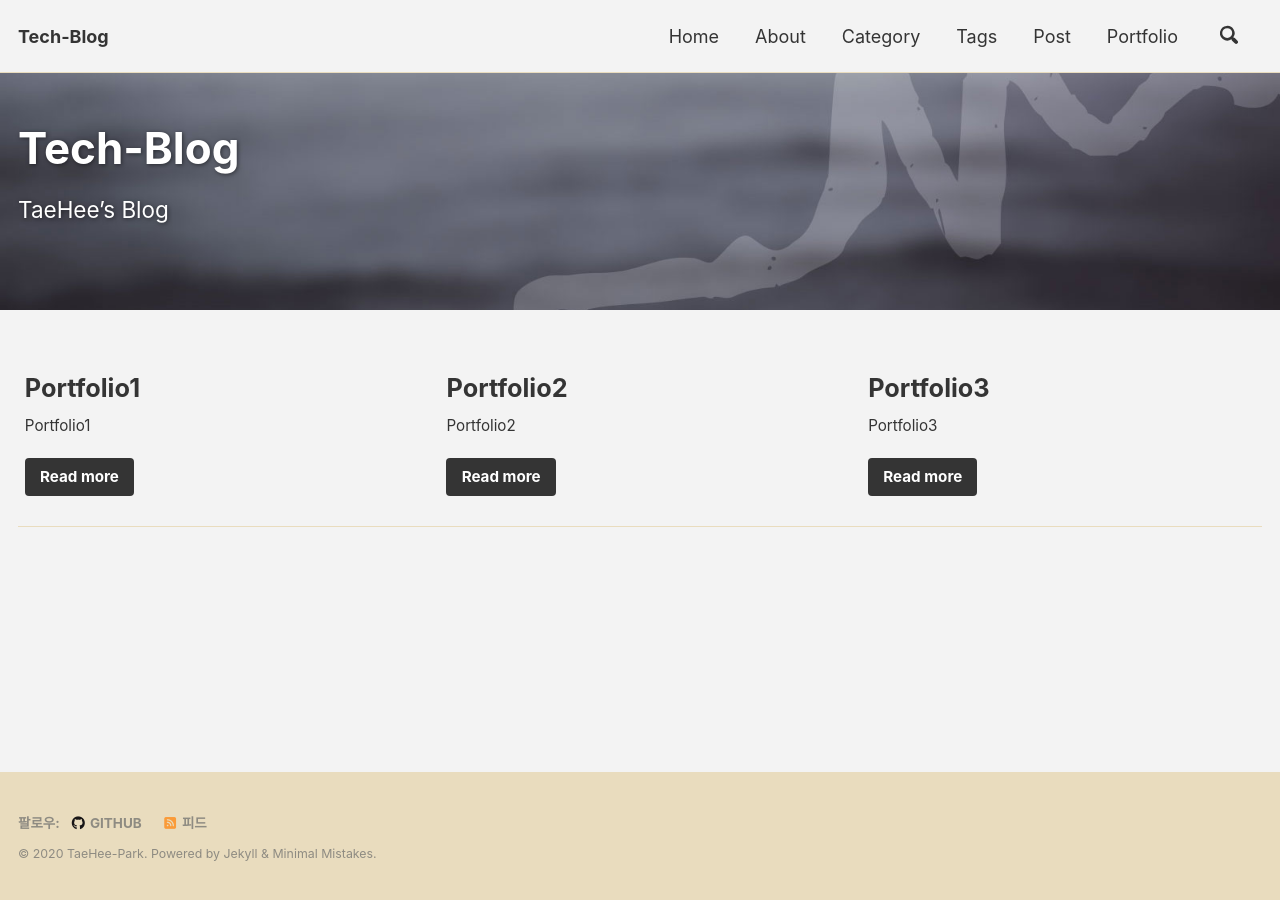
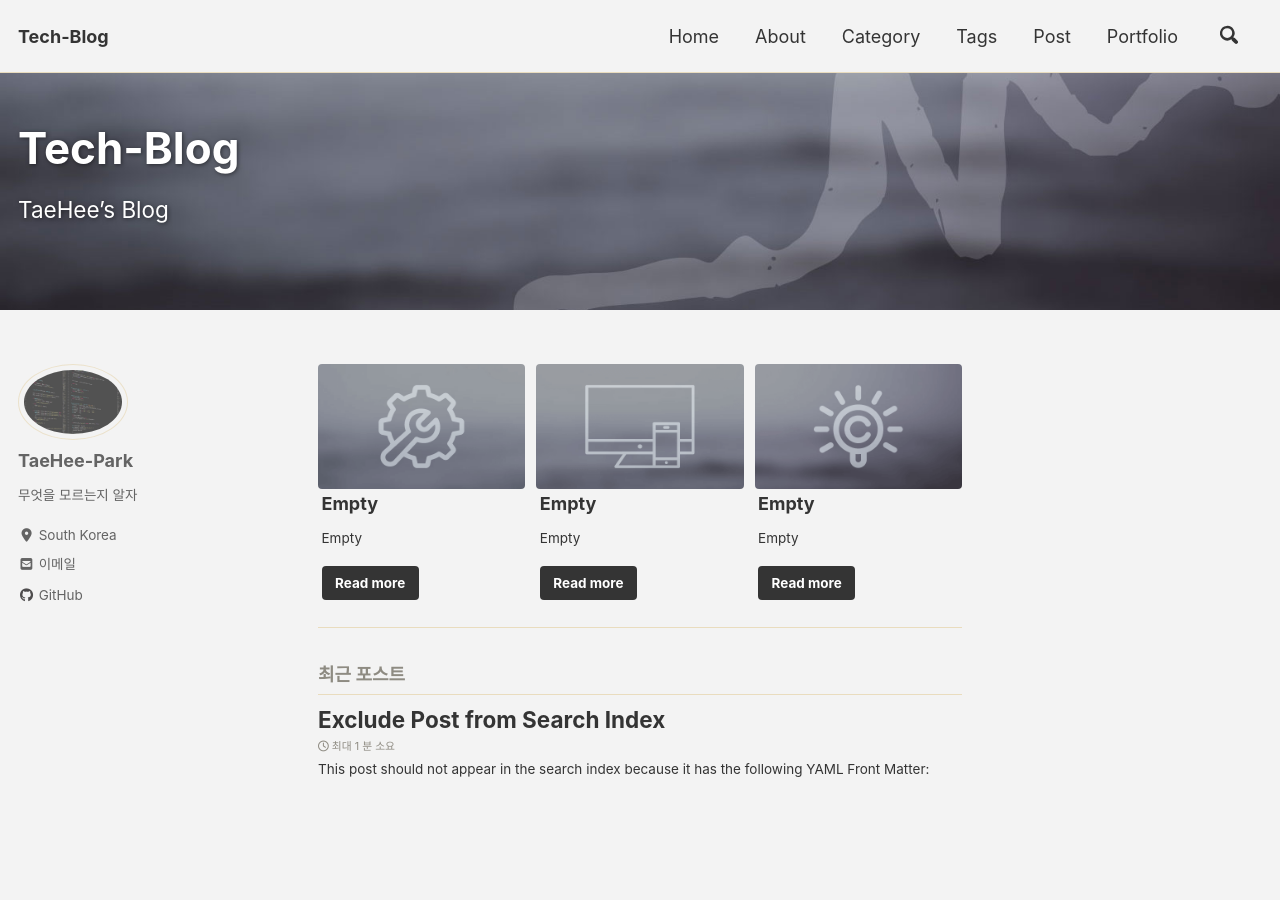
Before and after one commit to pth41/pth41.github.io, a Jekyll site: the page built from index.md, in a window 1280 px wide and 900 px high. Built offline with Jekyll 4.4.1, drawn with Linux system fonts in a browser that asks for light colours; cached includes are drawn as plain includes; nearby versions of some CDN libraries.

Commit message:
update info
정보수정

```diff
--- a/_config.yml
+++ b/_config.yml
@@ -21,7 +21,7 @@ title_separator          : "-"
 name                     : &name "TaeHee-Park"
 description              : &description "TaeHee's Bolg"
 url                      : "https://pth41.github.io" # the base hostname & protocol for your site e.g.
-baseurl                  : "/pth41.github.io" # the subpath of your site, e.g.
+baseurl                  : "" # the subpath of your site, e.g.
 repository               : "pth41/pth41.github.io" # GitHub username/repo-name e.g.
 teaser                   : # path of fallback teaser image, e.g. "/assets/images/500x300.png"
 # breadcrumbs            : false # true, false (default)
@@ -102,7 +102,7 @@ analytics:
 author:
   name             : *name
   avatar           : "/assets/images/javacoding.jpg" # path of avatar image, e.g. "/assets/images/bio-photo.jpg"
-  bio              : "공부하는 곳"
+  bio              : "무엇을 모르는지 알자"
   location         : "South Korea"
   email            : "qkrxogml41@naver.com"
   uri              :
--- a/index.md
+++ b/index.md
@@ -8,24 +9,24 @@ excerpt: >
  TaeHee's Blog<br />
 
 feature_row:
-  - image_path:
-    alt: "Portfolio1"
-    title: "Portfolio1"
-    excerpt: "Portfolio1"
+  - image_path: /assets/images/mm-customizable-feature.png
+    alt: "Empty"
+    title: "Empty"
+    excerpt: "Empty"
     url: "/docs/configuration/"
     btn_class: "btn--primary"
     btn_label: "Read more"
-  - image_path:
-    alt: "Portfolio2"
-    title: "Portfolio2"
-    excerpt: "Portfolio2"
+  - image_path: /assets/images/mm-responsive-feature.png
+    alt: "Empty"
+    title: "Empty"
+    excerpt: "Empty"
     url: "/docs/layouts/"
     btn_class: "btn--primary"
     btn_label: "Read more"
-  - image_path:
-    alt: "Portfolio3"
-    title: "Portfolio3"
-    excerpt: "Portfolio3"
+  - image_path: /assets/images/mm-free-feature.png
+    alt: "Empty"
+    title: "Empty"
+    excerpt: "Empty"
     url: "/docs/license/"
     btn_class: "btn--primary"
     btn_label: "Read more"
```
Also changed, not shown: other parts of index.md (+2 -1 lines), _pages/about.md (+12 -11 lines).
